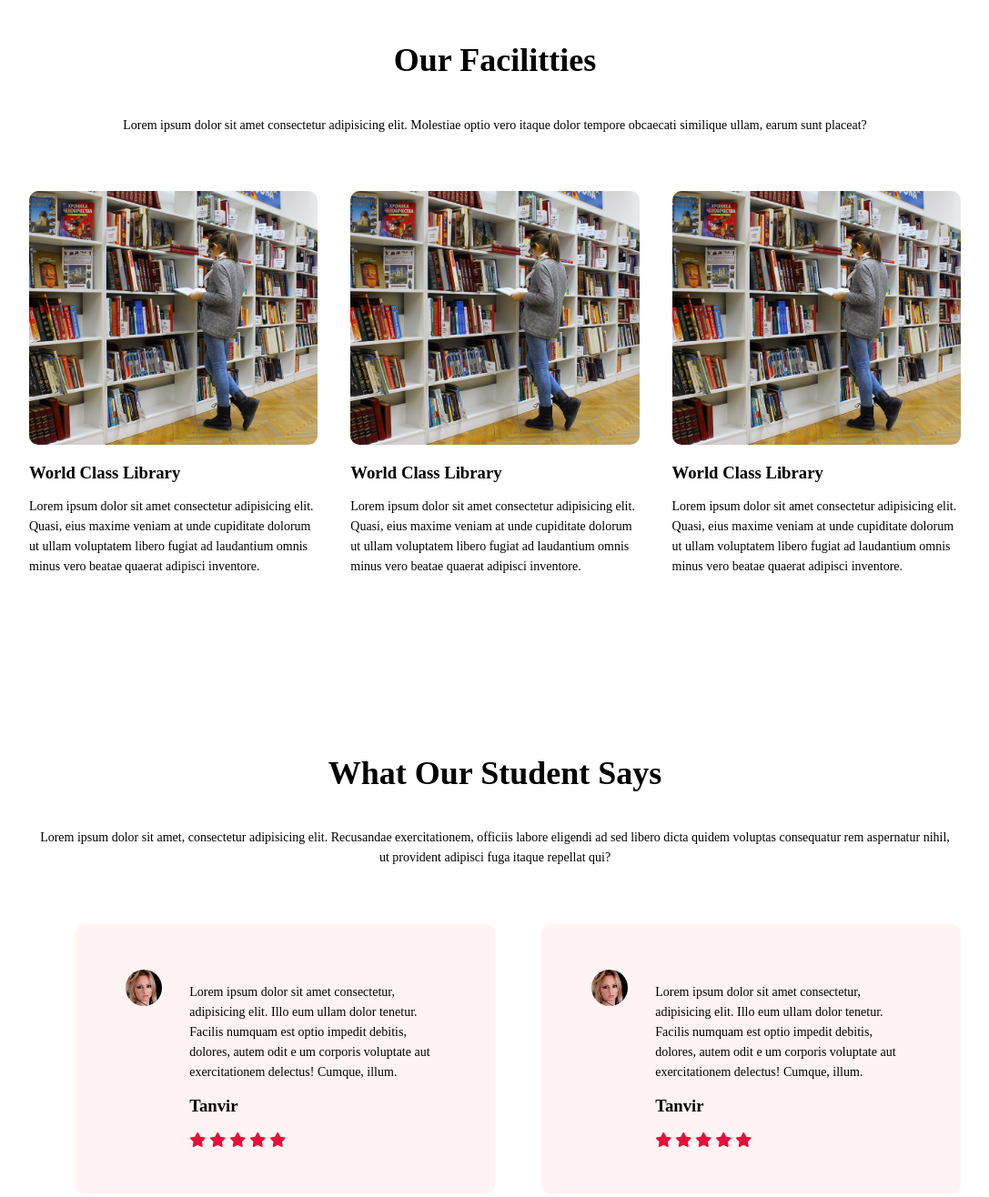
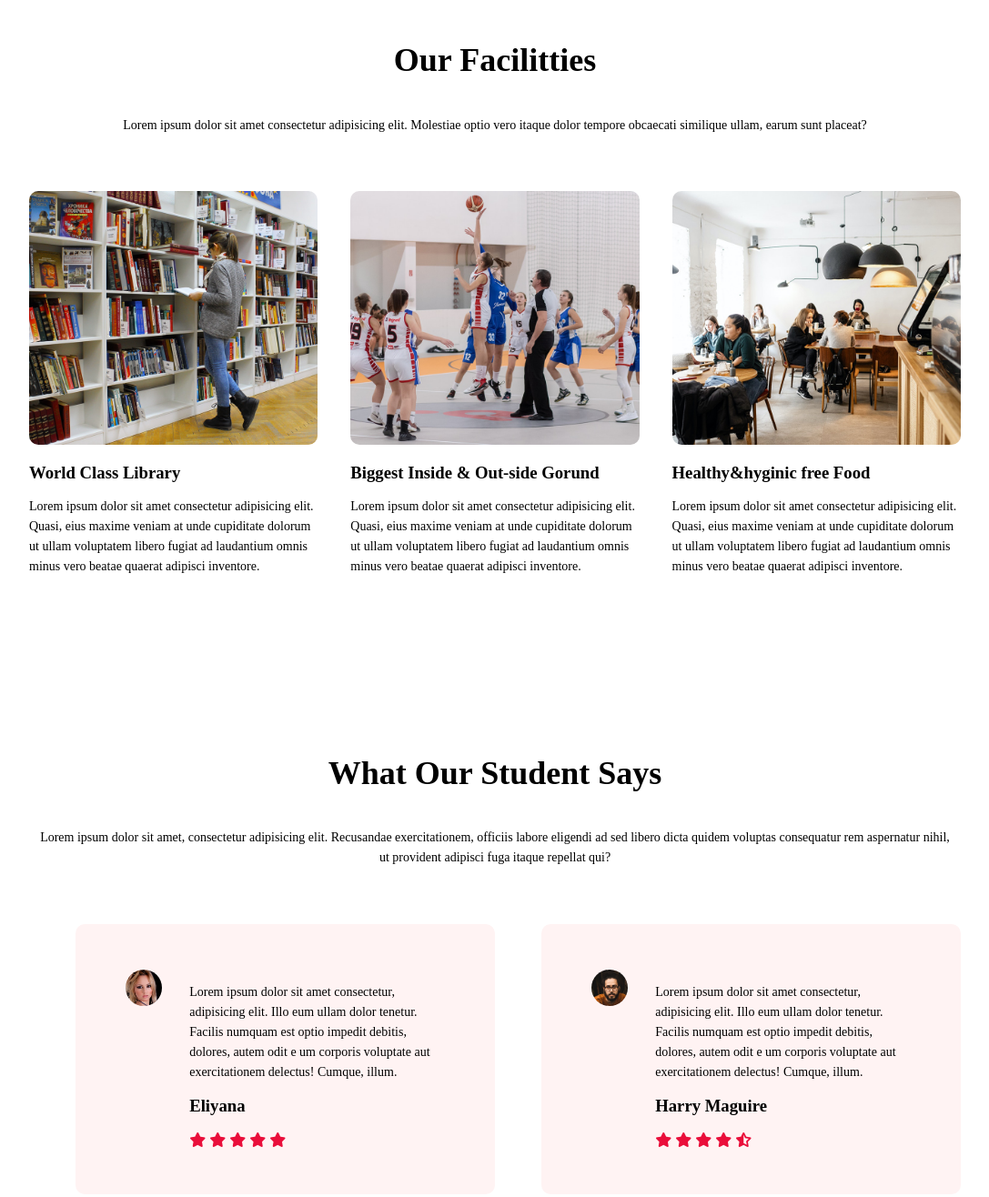
Before and after one commit to Tusherahammed/university, a plain HTML site: page index.html in a window 1280 px wide. Shown: the part 2293-3609 px from the top of the page at 91% size, without its empty margins (96-1183 px from the left). Drawn offline with Linux system fonts and the light colour scheme.

Commit message:
finally-done

```diff
--- a/index.html
+++ b/index.html
@@ -4,7 +4,7 @@
     <meta charset="UTF-8">
     <meta http-equiv="X-UA-Compatible" content="IE=edge">
     <meta name="viewport" content="width=device-width, initial-scale=1.0">
-    <title>Document</title>
+    <title>Chittgong International University</title>
     <link rel="stylesheet" href="style.css">
    <link rel="stylesheet" href="https://cdnjs.cloudflare.com/ajax/libs/font-awesome/6.1.2/css/all.min.css">
 </head>
@@ -90,13 +90,13 @@
                         <p>Lorem ipsum dolor sit amet consectetur adipisicing elit. Quasi, eius maxime veniam at unde cupiditate dolorum ut ullam voluptatem libero fugiat ad laudantium omnis minus vero beatae quaerat adipisci inventore.</p>
                     </div>
                     <div class="facilities-col">
-                        <img src="images/library.png">
-                        <h3>World Class Library</h3>
+                        <img src="images/basketball.png">
+                        <h3>Biggest Inside & Out-side Gorund</h3>
                         <p>Lorem ipsum dolor sit amet consectetur adipisicing elit. Quasi, eius maxime veniam at unde cupiditate dolorum ut ullam voluptatem libero fugiat ad laudantium omnis minus vero beatae quaerat adipisci inventore.</p>
                     </div>
                     <div class="facilities-col">
-                        <img src="images/library.png">
-                        <h3>World Class Library</h3>
+                        <img src="images/cafeteria.png">
+                        <h3>Healthy&hyginic free Food</h3>
                         <p>Lorem ipsum dolor sit amet consectetur adipisicing elit. Quasi, eius maxime veniam at unde cupiditate dolorum ut ullam voluptatem libero fugiat ad laudantium omnis minus vero beatae quaerat adipisci inventore.</p>
                     </div>
                 </div>
@@ -110,7 +110,7 @@
                     <img src="images/user1.jpg">
                     <div>
                         <p>Lorem ipsum dolor sit amet consectetur, adipisicing elit. Illo eum ullam dolor tenetur. Facilis numquam est optio impedit debitis, dolores, autem odit e  um corporis voluptate aut exercitationem delectus! Cumque, illum.</p>
-                        <h3>Tanvir</h3>
+                        <h3>Eliyana</h3>
                         <i class="fa-solid fa-star"></i>
                         <i class="fa-solid fa-star"></i>
                         <i class="fa-solid fa-star"></i>
@@ -120,15 +120,15 @@
                     </div>
                 </div>
               <div class="testimoals-col">
-                    <img src="images/user1.jpg">
+                    <img src="images/user2.jpg">
                     <div>
                         <p>Lorem ipsum dolor sit amet consectetur, adipisicing elit. Illo eum ullam dolor tenetur. Facilis numquam est optio impedit debitis, dolores, autem odit e  um corporis voluptate aut exercitationem delectus! Cumque, illum.</p>
-                        <h3>Tanvir</h3>
+                        <h3>Harry Maguire</h3>
                         <i class="fa-solid fa-star"></i>
                         <i class="fa-solid fa-star"></i>
                         <i class="fa-solid fa-star"></i>
                         <i class="fa-solid fa-star"></i>
-                        <i class="fa-solid fa-star"></i>
+                        <i class="fa-solid fa-star-half-stroke"></i>
                     </div>
                 </div>
             </div>
```
